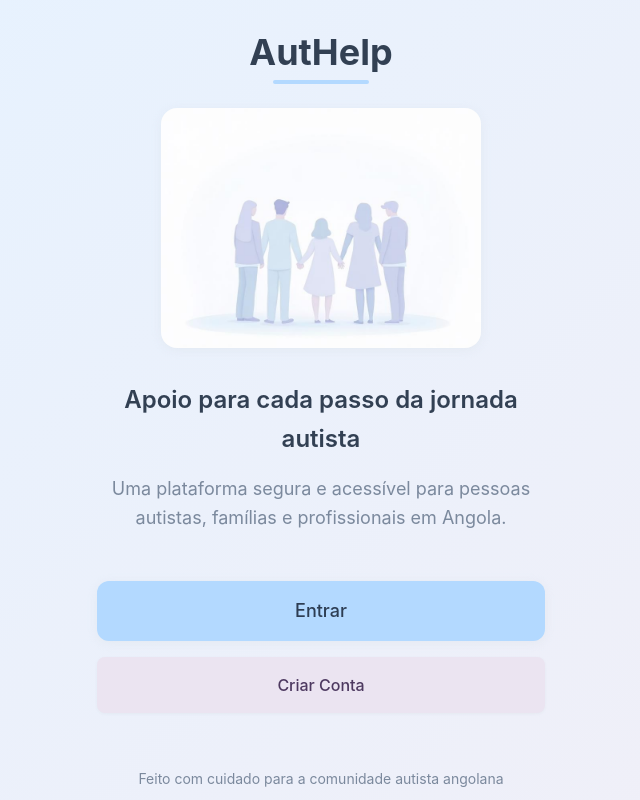
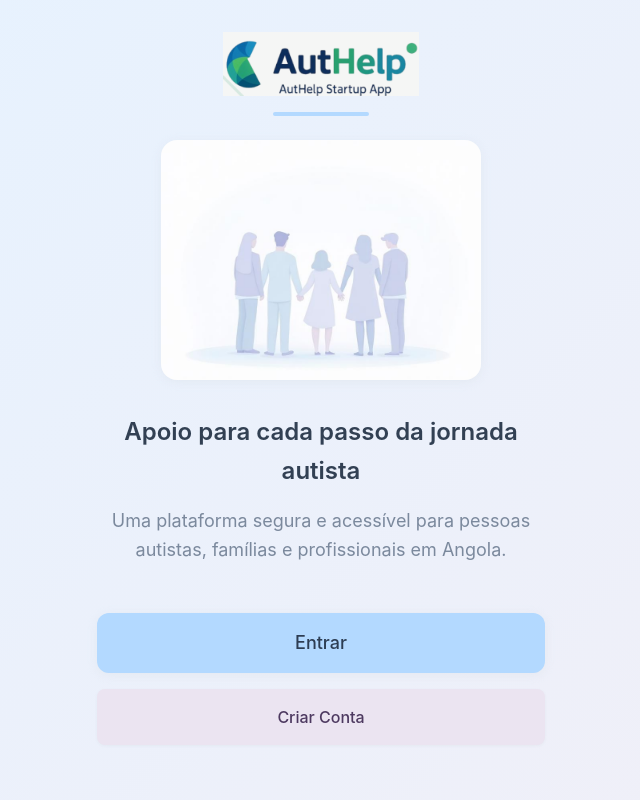
Before and after one commit to programadorangolano2025-rgb/authelp-angola-connect, a React (Vite) app: page / in a window 1280 px wide. Shown: the top 800 px of the page, without its empty margins (319-959 px from the left). Built offline with nearby package versions, Linux system fonts and the light colour scheme.

Commit message:
Add AuthHelp logo
Add the AuthHelp logo to the app.

```diff
--- a/src/pages/Welcome.tsx
+++ b/src/pages/Welcome.tsx
@@ -10,7 +10,11 @@ const Welcome = () => {
     <div className="min-h-screen bg-gradient-calm flex flex-col">
       {/* Header */}
       <div className="text-center pt-8 pb-6">
-        <h1 className="text-4xl font-bold text-text-gentle mb-2">AutHelp</h1>
+        <img
+          src="/lovable-uploads/c0b4cc3e-1360-49ba-9d29-9007ef61fea9.png"
+          alt="AutHelp - Apoio para a jornada autista"
+          className="h-16 mx-auto mb-4"
+        />
         <div className="w-24 h-1 bg-calm-blue mx-auto rounded-full"></div>
       </div>
 
```
Also changed, not shown: public/lovable-uploads/c0b4cc3e-1360-49ba-9d29-9007ef61fea9.png (added).
